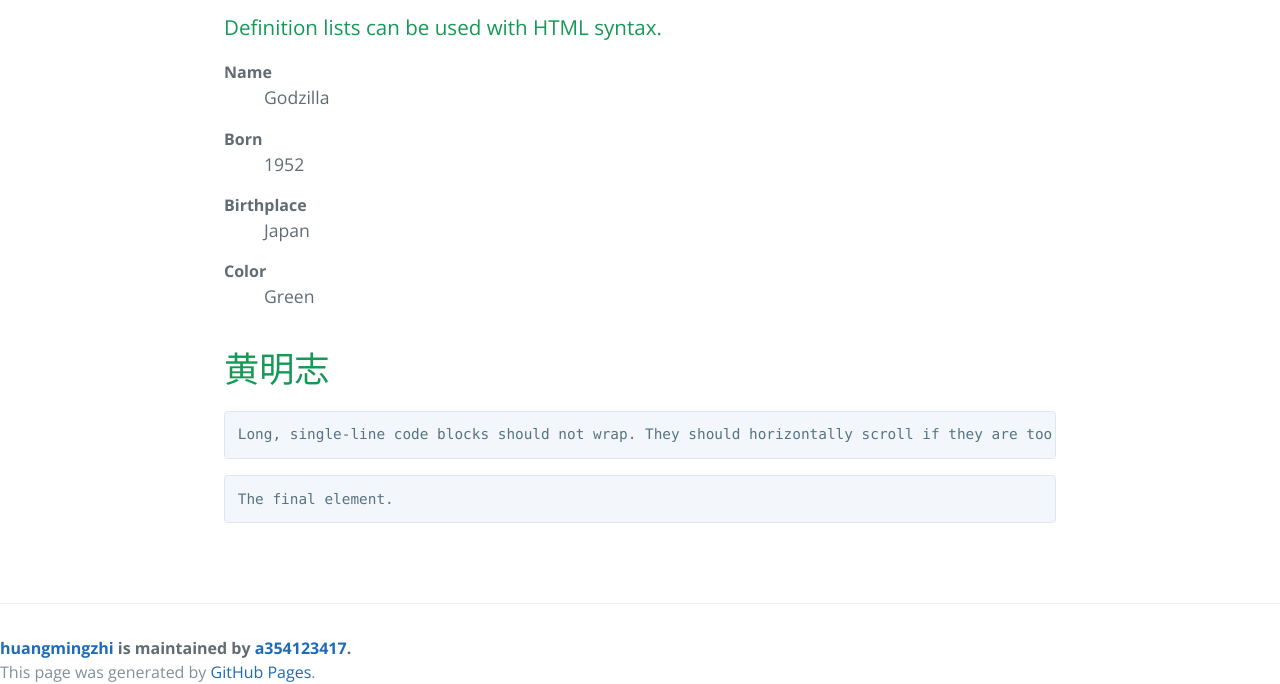
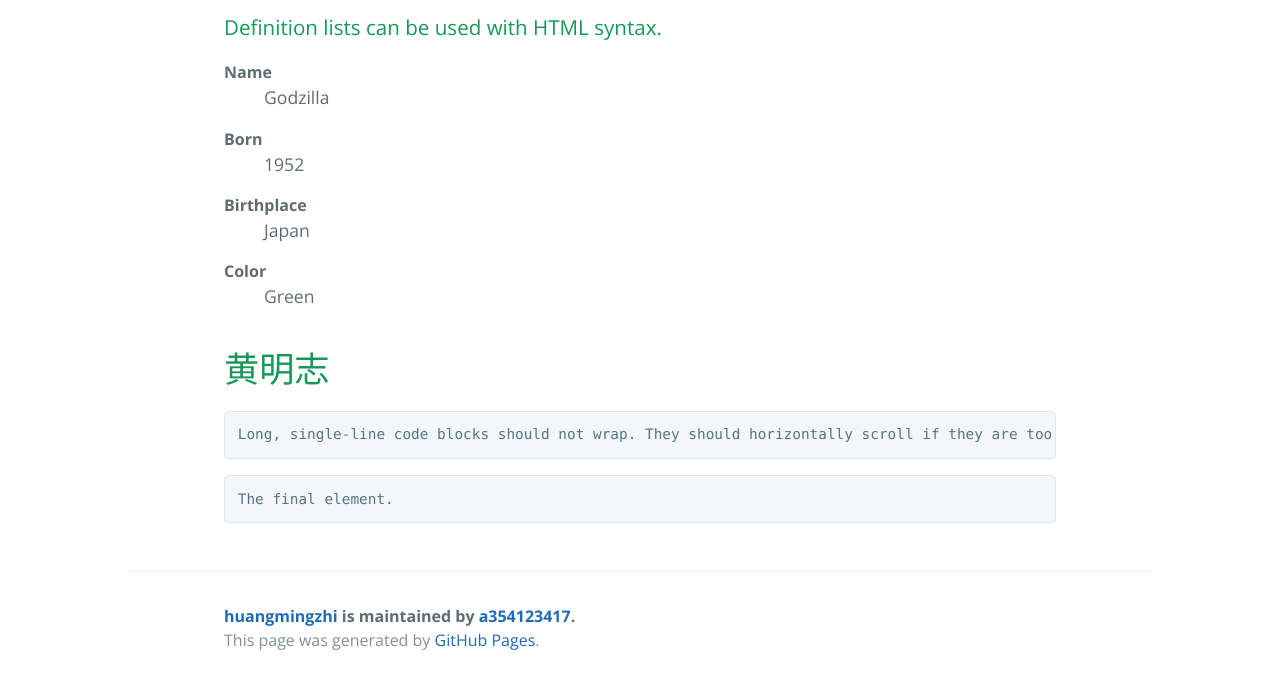
Before and after one commit to a354123417/huangmingzhi, a Jekyll site: the page built from index.md, in a window 1280 px wide. Shown: the part 3166-3850 px from the top of the page. Built offline with Jekyll 4.4.1, drawn with Linux system fonts in a browser that asks for light colours.

Commit message:
Update jekyll-theme-cayman.scss

```diff
--- a/_sass/jekyll-theme-cayman.scss
+++ b/_sass/jekyll-theme-cayman.scss
@@ -356,14 +356,19 @@ a {
   border-top: solid 1px $hr-border-color;
 
   @include large {
+    max-width: 64rem;
+    padding: 2rem 6rem;
+    margin: 0 auto;
     font-size: 1rem;
   }
 
   @include medium {
+    padding: 2rem 4rem;
     font-size: 1rem;
   }
 
   @include small {
+    padding: 2rem 1rem;
     font-size: 0.9rem;
   }
 }
```
